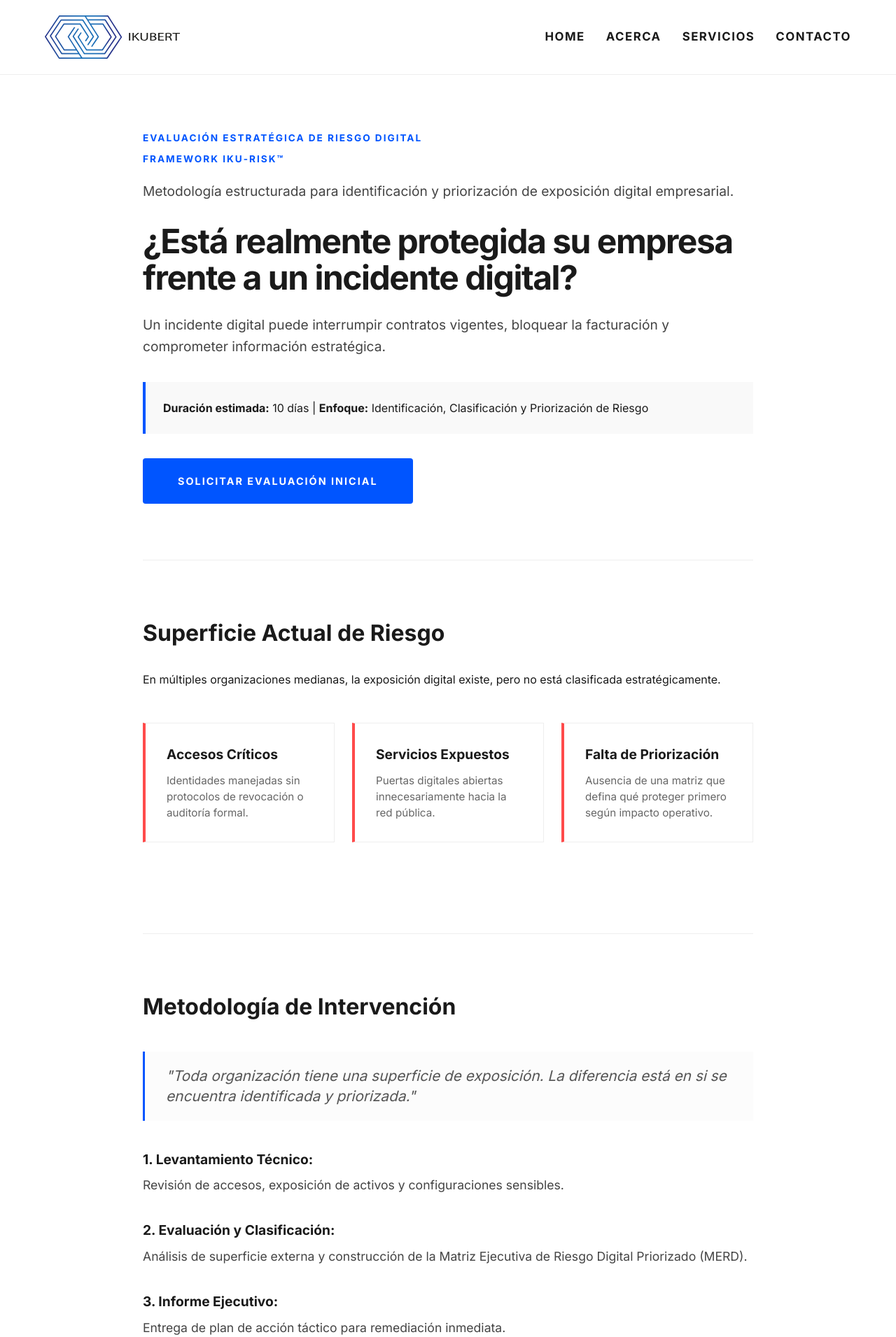
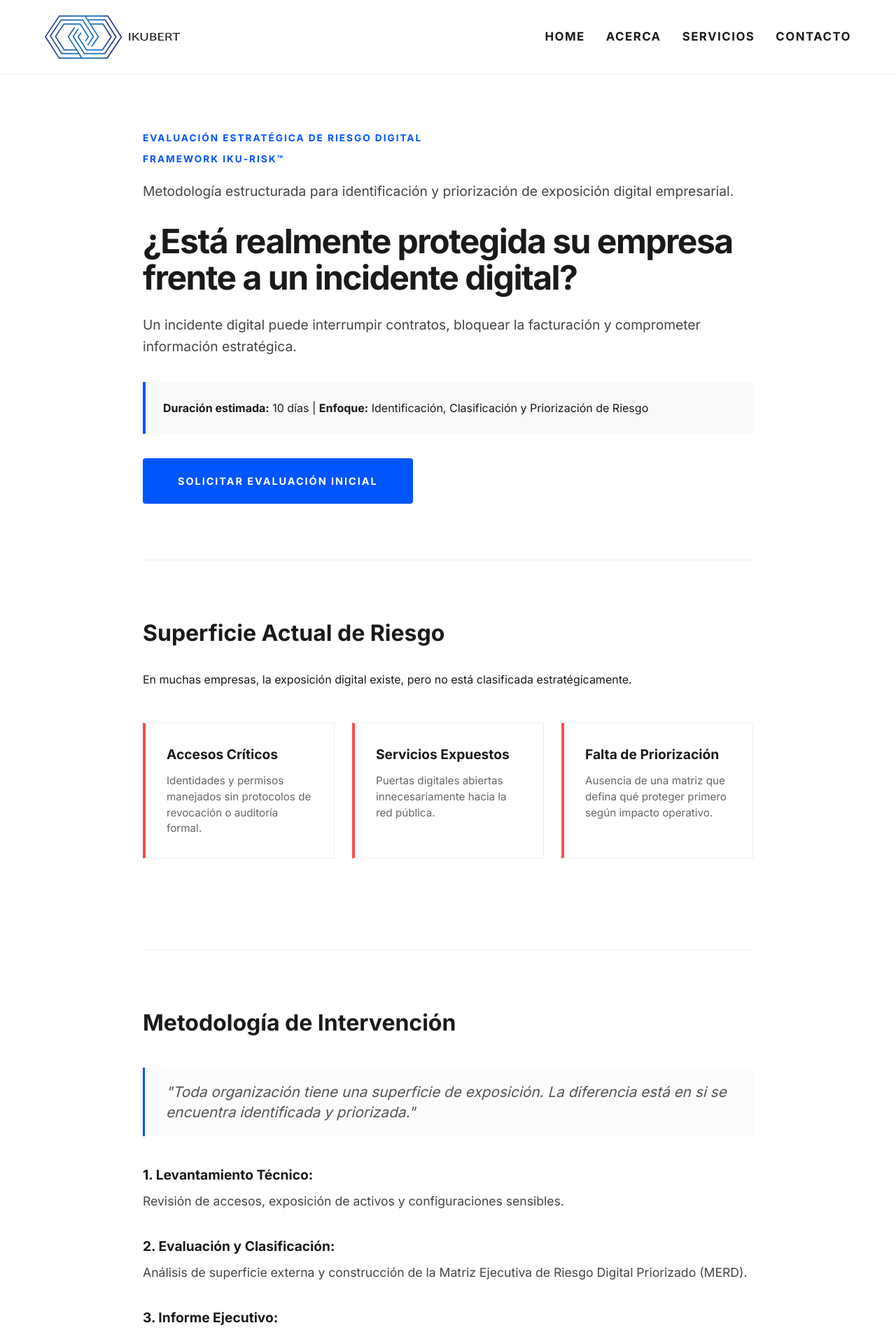
Before and after one commit to IKUBERT/ikubert.github.io, a Jekyll site: the page built from servicios/diagnostico-digital.html, in a window 1280 px wide. Shown: the top 1911 px of the page at 70% size. Built offline with Jekyll 4.4.1, drawn with Linux system fonts in a browser that asks for light colours.

Commit message:
Update diagnostico-digital.html

```diff
--- a/servicios/diagnostico-digital.html
+++ b/servicios/diagnostico-digital.html
@@ -16,7 +16,7 @@ title: Diagnóstico Inicial de Riesgo Digital | IKUBERT
         <h1>¿Está realmente protegida su empresa frente a un incidente digital?</h1>
 
         <p>
-            Un incidente digital puede interrumpir contratos vigentes, bloquear la facturación y comprometer información estratégica.
+            Un incidente digital puede interrumpir contratos, bloquear la facturación y comprometer información estratégica.
         </p>
 
         <div class="meta-hero">
@@ -31,12 +31,12 @@ title: Diagnóstico Inicial de Riesgo Digital | IKUBERT
 
     <section class="section-l">
         <h2>Superficie Actual de Riesgo</h2>
-        <p class="italic-intro">En múltiples organizaciones medianas, la exposición digital existe, pero no está clasificada estratégicamente.</p>
+        <p class="italic-intro">En muchas empresas, la exposición digital existe, pero no está clasificada estratégicamente.</p>
 
         <div class="problem-box">
             <div class="p-item">
                 <h4>Accesos Críticos</h4>
-                <p>Identidades manejadas sin protocolos de revocación o auditoría formal.</p>
+                <p>Identidades y permisos manejados sin protocolos de revocación o auditoría formal.</p>
             </div>
 
             <div class="p-item">
@@ -101,4 +101,5 @@ title: Diagnóstico Inicial de Riesgo Digital | IKUBERT
 
         <p class="disclaimer">Servicios ejecutados bajo metodología propietaria IKUBERT™</p>
     </section>
+
 </div>
```
